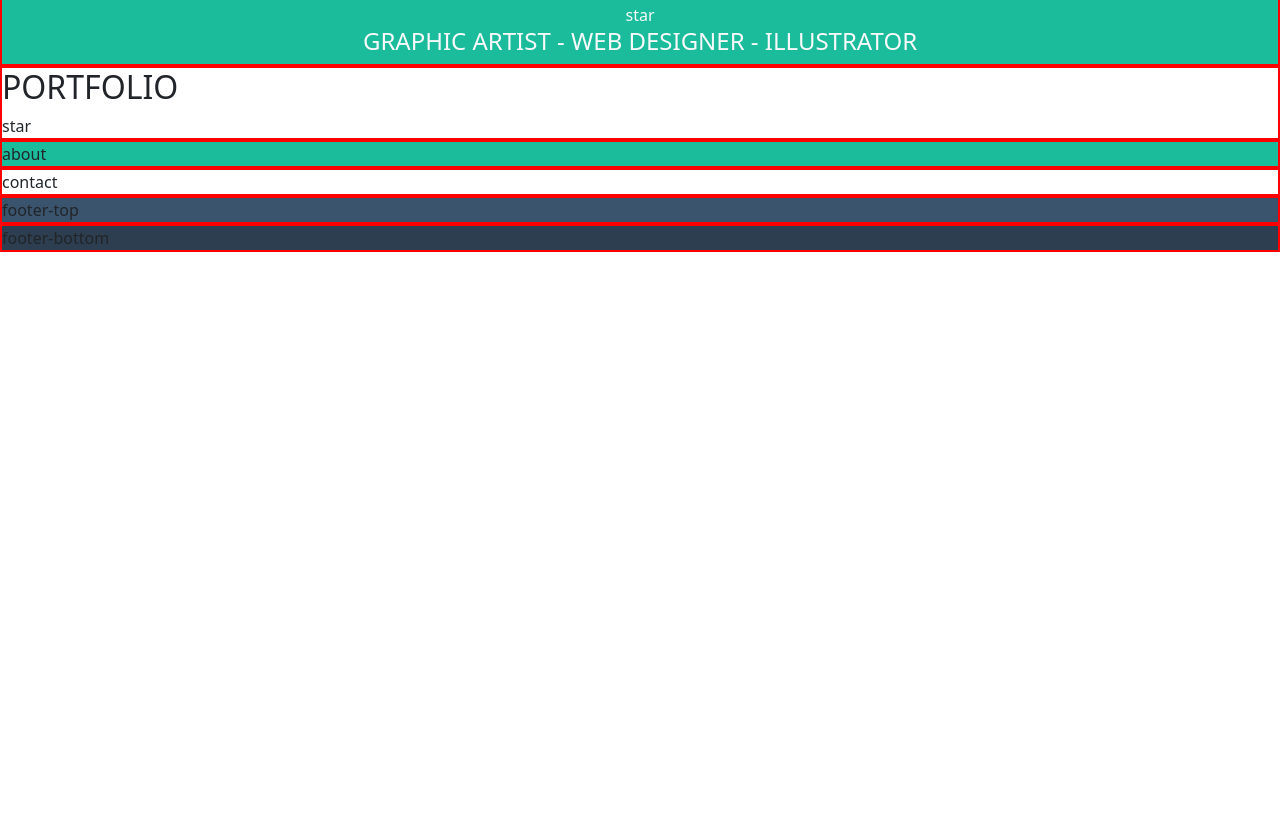
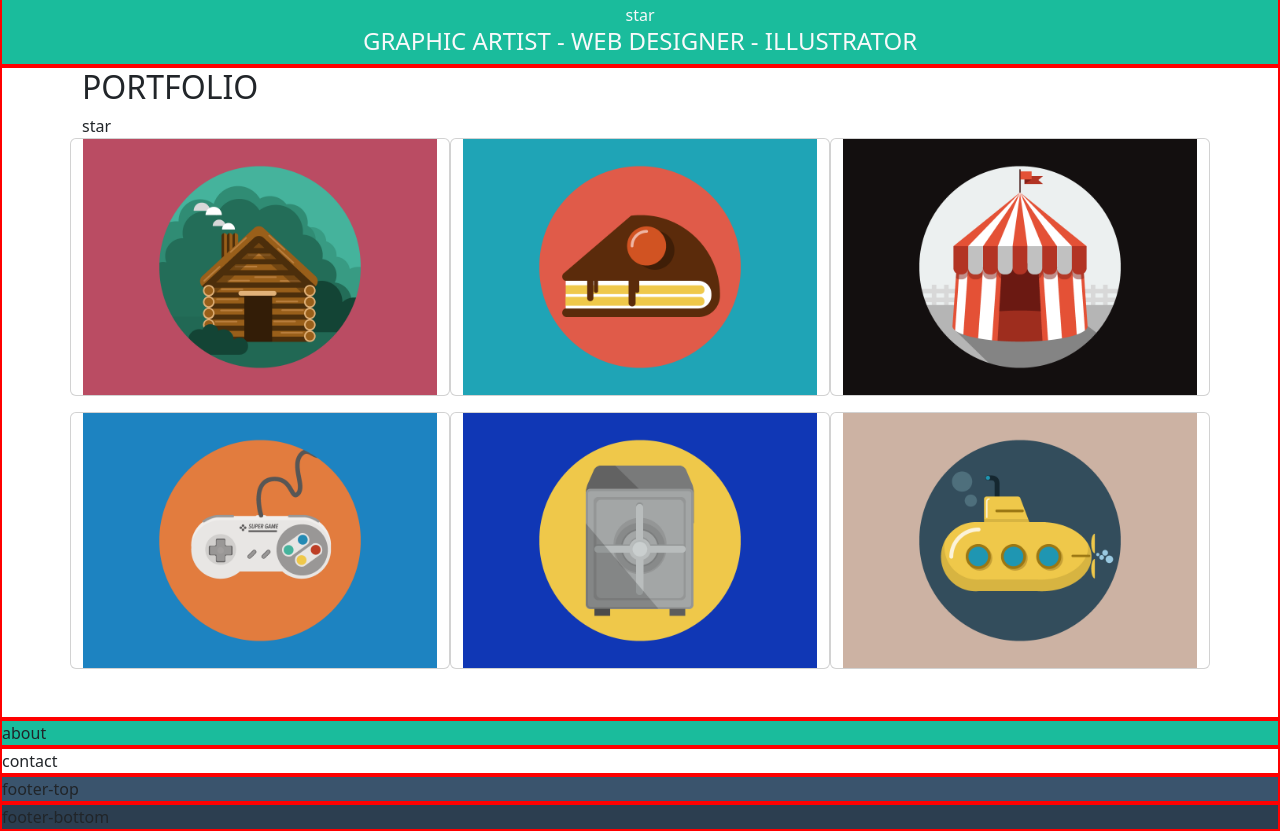
Before and after one commit to danielbosa/html-css-bootstrap-freelancer, a plain HTML site: page index.html in a window 1280 px wide. Shown: the part 675-1506 px from the top of the page. Before the commit the page ends 927 px from the top, so only its background shows below. Drawn offline with nearby package versions, Linux system fonts and the light colour scheme.

Commit message:
Hero + 1st section structured

```diff
--- a/index.html
+++ b/index.html
@@ -23,9 +23,31 @@
                 <h4 class="text-uppercase">graphic artist - web designer - illustrator</h4>
             </div>
         </section>
-        <section id="portfolio" class="db-debug">
-            <h2 class="text-uppercase ">portfolio</h2>
-            <div>star</div>
+        <section id="portfolio" class="db-debug pb-5">
+            <div class="container">
+                <h2 class="text-uppercase">portfolio</h2>
+                <div>star</div>
+                <div class="row gy-3">
+                    <div class="col-12 col-md-6 col-xl-4 card">
+                        <img src="/img/cabin.png" alt="">
+                    </div>
+                    <div class="col-12 col-md-6 col-xl-4 card">
+                        <img src="/img/cake.png" alt="">
+                    </div>
+                    <div class="col-12 col-md-6 col-xl-4 card">
+                        <img src="/img/circus.png" alt="">
+                    </div>
+                    <div class="col-12 col-md-6 col-xl-4 card">
+                        <img src="/img/game.png" alt="">
+                    </div>
+                    <div class="col-12 col-md-6 col-xl-4 card">
+                        <img src="/img/safe.png" alt="">
+                    </div>
+                    <div class="col-12 col-md-6 col-xl-4 card">
+                        <img src="/img/submarine.png" alt="">
+                    </div>
+                </div>
+            </div>
         </section>
         <section id="about" class="db-debug odd">
             about
```
Also changed, not shown: style.css (line endings or trailing spaces).
